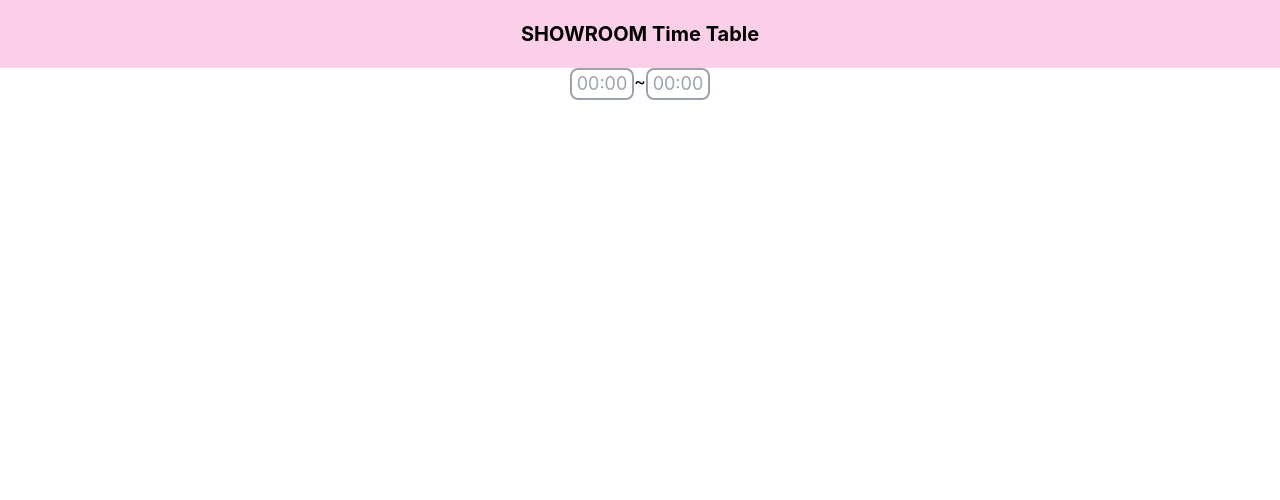
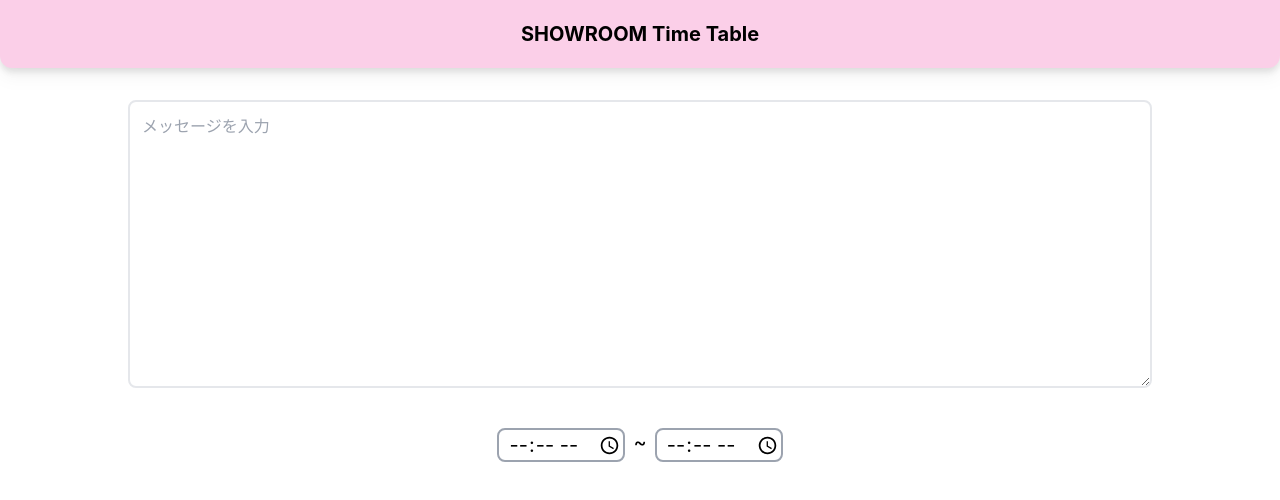
Before and after one commit to eteRnaL198/showroom_tt, a React (Create React App) app: page / in a window 1280 px wide. Shown: the top 500 px of the page. Built offline with nearby package versions, Linux system fonts and the light colour scheme.

Commit message:
基本デザイン

```diff
--- a/src/App.tsx
+++ b/src/App.tsx
@@ -1,11 +1,12 @@
 import React from 'react';
-import { Header, Input } from "./component/index";
+import { Header, InputTime, InputText } from "./component/index";
 
 function App() {
   return (
     <div>
       <Header />
-      <Input />
+      <InputText />
+      <InputTime />
     </div>
   );
 }
--- /dev/null
+++ b/src/component/CreateButton.tsx
@@ -0,0 +1,7 @@
+const CreateButton = () => {
+  return (
+    <button>OK</button>
+  )
+}
+
+export default CreateButton;
--- a/src/component/Header.tsx
+++ b/src/component/Header.tsx
@@ -2,7 +2,7 @@
   return (
     <>
       <header
-        className="bg-pink-200 flex font-bold justify-center p-5 text-xl"
+        className="bg-pink-200 drop-shadow-lg flex font-bold justify-center p-5 rounded-b-xl text-xl"
       >
         SHOWROOM Time Table
       </header>
--- a/src/component/Input.tsx
+++ /dev/null
@@ -1,11 +0,0 @@
-const Input = () => {
-  return (
-    <div className="flex text-lg justify-center">
-      <input type="text" placeholder="00:00" className="border-2 border-gray-400 rounded-lg text-center w-16"/>
-      <p>~</p>
-      <input type="text" placeholder="00:00" className="border-2 border-gray-400 rounded-lg text-center w-16"/>
-    </div>
-  )
-}
-
-export default Input;
--- /dev/null
+++ b/src/component/InputText.tsx
@@ -0,0 +1,11 @@
+const InputText = () => {
+  return (
+    <>
+    <div className="flex justify-center my-8">
+      <textarea placeholder="メッセージを入力" className="border-2 border-grey-400 h-72 p-3 rounded-lg w-4/5"/>
+    </div>
+    </>
+  )
+}
+
+export default InputText;
--- /dev/null
+++ b/src/component/InputTime.tsx
@@ -0,0 +1,11 @@
+const InputTime = () => {
+  return (
+    <div className="flex text-xl justify-center my-10">
+      <input type="time" placeholder="00:00" className="border-2 border-gray-400 rounded-lg text-center w-32"/>
+      <p className="mx-2">~</p>
+      <input type="time" placeholder="00:00" className="border-2 border-gray-400 rounded-lg text-center w-32"/>
+    </div>
+  )
+}
+
+export default InputTime;
--- a/src/component/index.ts
+++ b/src/component/index.ts
@@ -1,2 +1,4 @@
 export { default as Header } from "./Header"
-export { default as Input } from "./Input";
+export { default as InputTime } from "./InputTime";
+export { default as InputText } from "./InputText";
+export { default as CreateButton } from "./CreateButton";
```
